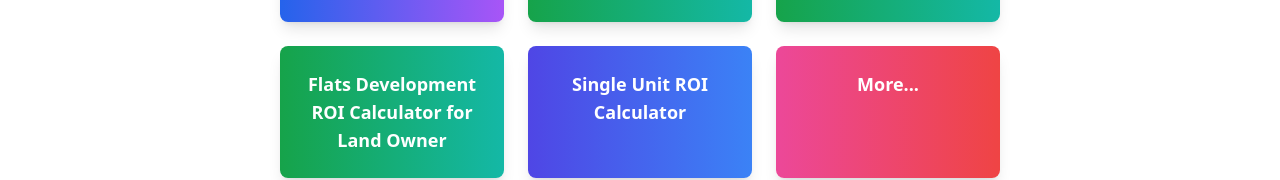
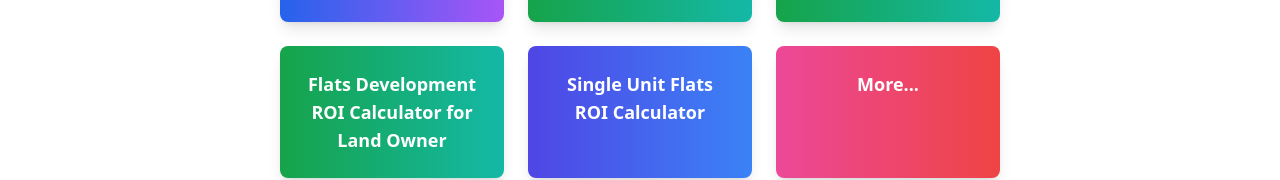
Before and after one commit to venupala-tt/propnz, a Next.js app: page /pages/tools in a window 1280 px wide. Shown: the part 394-574 px from the top of the page. Built offline with nearby package versions, Linux system fonts and the light colour scheme.

Commit message:
Update page.tsx

```diff
--- a/app/pages/tools/page.tsx
+++ b/app/pages/tools/page.tsx
@@ -46,13 +46,13 @@ export default function ToolsPage() {
           </h2>
         </Link>
 
-        {/* Single Unit ROI Calculator */}
+        {/* Single Unit Flats ROI Calculator */}
         <Link
           href="../pages/suroi"
           className="block rounded-lg shadow-lg p-6 bg-gradient-to-r from-indigo-600 to-blue-500 text-white hover:shadow-xl transition-all"
         >
           <h2 className="text-lg font-semibold">
-            Single Unit ROI Calculator
+            Single Unit Flats ROI Calculator
           </h2>
         </Link>
 
```
